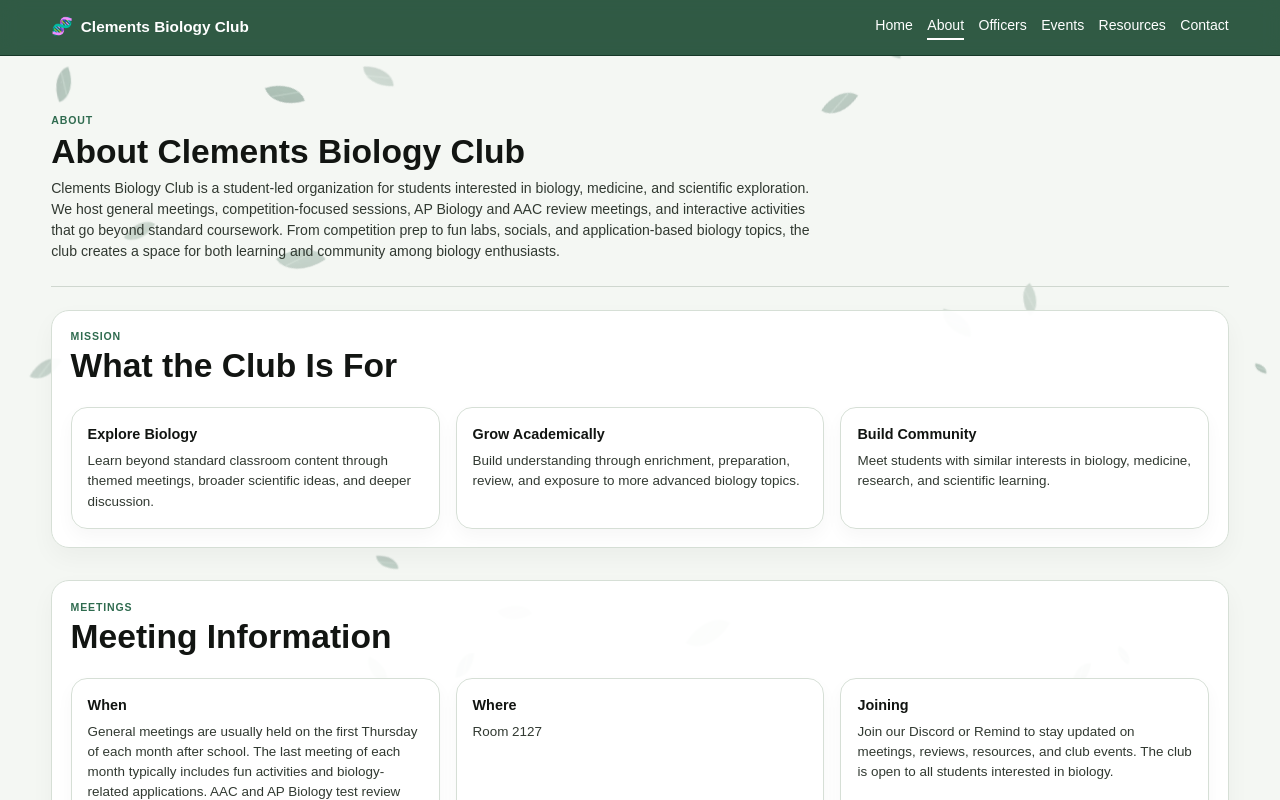
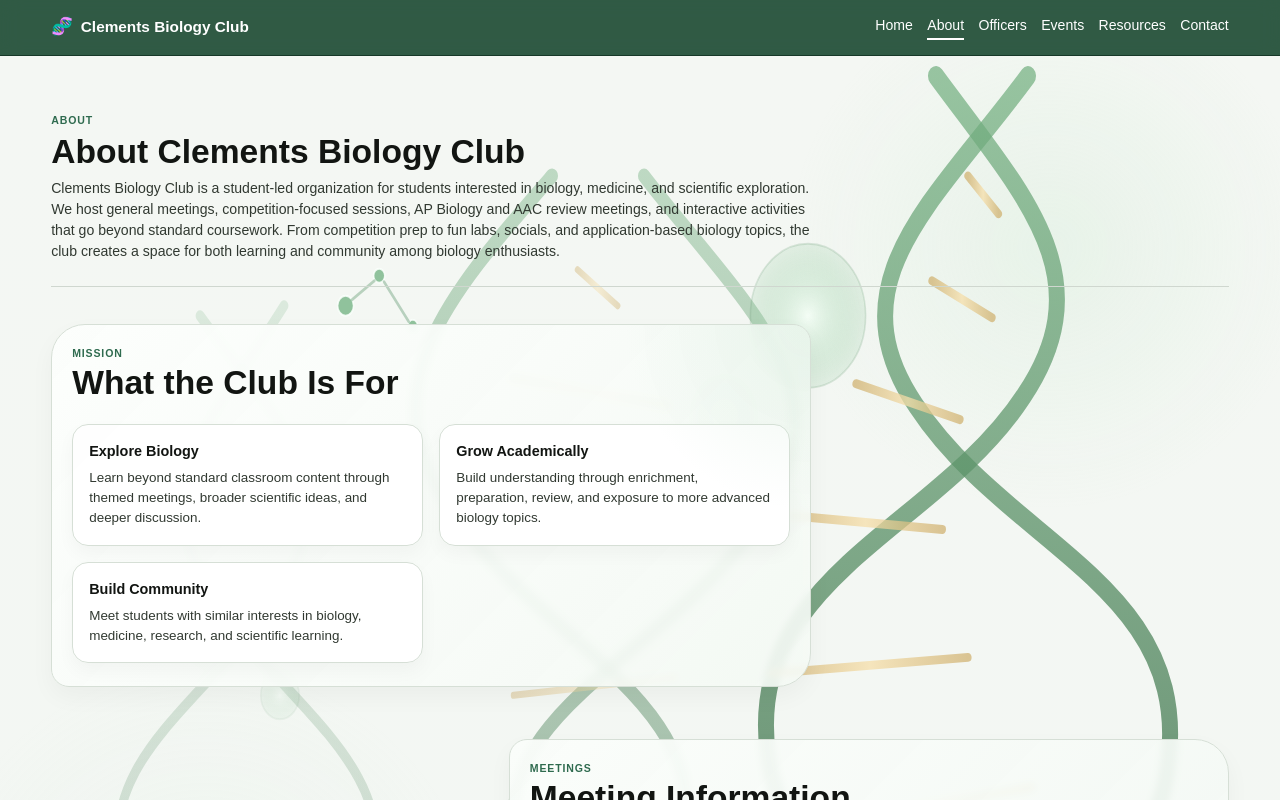
Before and after one commit to ezraweng21/clementsbiologyclub-website, a React (Vite) app: page /about in a window 1280 px wide. Shown: the top 800 px of the page. Built offline with nearby package versions, Linux system fonts and the light colour scheme.

Commit message:
Added about design components with curving dna strends

```diff
--- /dev/null
+++ b/src/components/AboutVisual.jsx
@@ -0,0 +1,104 @@
+function AboutVisual() {
+  return (
+    <div className="about-page-visual" aria-hidden="true">
+      <svg
+        className="about-dna-svg"
+        viewBox="0 0 1600 1200"
+        preserveAspectRatio="none"
+      >
+        <defs>
+          <linearGradient id="dnaGreen" x1="0%" y1="0%" x2="0%" y2="100%">
+            <stop offset="0%" stopColor="rgba(116, 176, 129, 0.82)" />
+            <stop offset="100%" stopColor="rgba(49, 95, 62, 0.92)" />
+          </linearGradient>
+          <linearGradient id="dnaGold" x1="0%" y1="0%" x2="100%" y2="0%">
+            <stop offset="0%" stopColor="rgba(205, 171, 100, 0.82)" />
+            <stop offset="50%" stopColor="rgba(246, 223, 171, 0.92)" />
+            <stop offset="100%" stopColor="rgba(205, 171, 100, 0.82)" />
+          </linearGradient>
+          <radialGradient id="cellGlow" cx="50%" cy="50%" r="50%">
+            <stop offset="0%" stopColor="rgba(244, 255, 246, 0.9)" />
+            <stop offset="100%" stopColor="rgba(130, 193, 144, 0.2)" />
+          </radialGradient>
+        </defs>
+
+        <path
+          className="dna-strand strand-a"
+          d="M1170 20 C1280 140, 1380 220, 1280 340 C1170 475, 930 520, 960 700 C985 860, 1260 930, 1200 1160"
+        />
+        <path
+          className="dna-strand strand-b"
+          d="M1285 20 C1170 145, 1040 225, 1145 350 C1260 490, 1490 530, 1460 710 C1435 875, 1165 945, 1230 1160"
+        />
+
+        <path
+          className="dna-strand strand-c"
+          d="M690 120 C560 240, 460 330, 560 450 C675 590, 890 640, 855 790 C825 930, 570 1000, 640 1180"
+        />
+        <path
+          className="dna-strand strand-d"
+          d="M805 120 C930 250, 1060 330, 955 458 C840 602, 610 648, 645 794 C675 936, 920 1008, 860 1180"
+        />
+
+        <path
+          className="dna-strand strand-faint"
+          d="M250 260 C340 360, 430 420, 360 520 C275 645, 120 690, 150 820 C175 925, 360 1000, 320 1170"
+        />
+        <path
+          className="dna-strand strand-faint-alt"
+          d="M355 250 C270 360, 185 420, 255 525 C340 648, 500 698, 468 830 C442 940, 255 1008, 298 1175"
+        />
+
+        <path className="dna-rung-line" d="M1210 120 L1248 158" />
+        <path className="dna-rung-line" d="M1165 225 L1240 262" />
+        <path className="dna-rung-line" d="M1070 328 L1200 364" />
+        <path className="dna-rung-line" d="M986 460 L1178 474" />
+        <path className="dna-rung-line" d="M964 618 L1210 602" />
+        <path className="dna-rung-line" d="M1026 770 L1290 732" />
+        <path className="dna-rung-line" d="M1126 896 L1310 850" />
+        <path className="dna-rung-line" d="M1190 1028 L1260 980" />
+
+        <path className="dna-rung-line dna-rung-line-soft" d="M722 214 L772 250" />
+        <path className="dna-rung-line dna-rung-line-soft" d="M640 322 L834 350" />
+        <path className="dna-rung-line dna-rung-line-soft" d="M590 474 L870 482" />
+        <path className="dna-rung-line dna-rung-line-soft" d="M642 640 L844 622" />
+        <path className="dna-rung-line dna-rung-line-soft" d="M710 816 L784 780" />
+        <path className="dna-rung-line dna-rung-line-soft" d="M686 982 L760 942" />
+
+        <circle className="bio-cell big-cell" cx="1010" cy="260" r="72" />
+        <circle className="bio-cell mid-cell" cx="905" cy="360" r="38" />
+        <circle className="bio-cell small-cell" cx="980" cy="455" r="22" />
+
+        <circle className="bio-cell faint-cell" cx="265" cy="565" r="48" />
+        <circle className="bio-cell faint-cell-small" cx="350" cy="640" r="24" />
+
+        <path
+          className="contour-flow"
+          d="M-80 900 C180 820, 420 850, 690 930 C900 992, 1170 1000, 1680 900"
+        />
+        <path
+          className="contour-flow contour-flow-soft"
+          d="M-120 980 C160 910, 420 932, 672 1000 C928 1070, 1210 1062, 1700 986"
+        />
+
+        <g className="molecule-group">
+          <circle className="molecule-node" cx="432" cy="250" r="10" />
+          <circle className="molecule-node" cx="474" cy="220" r="7" />
+          <circle className="molecule-node" cx="516" cy="270" r="6" />
+          <path className="molecule-link" d="M440 244 L468 225" />
+          <path className="molecule-link" d="M480 226 L511 266" />
+        </g>
+
+        <g className="molecule-group molecule-group-soft">
+          <circle className="molecule-node" cx="1115" cy="860" r="8" />
+          <circle className="molecule-node" cx="1160" cy="832" r="6" />
+          <circle className="molecule-node" cx="1192" cy="874" r="5" />
+          <path className="molecule-link" d="M1121 855 L1154 836" />
+          <path className="molecule-link" d="M1164 836 L1188 870" />
+        </g>
+      </svg>
+    </div>
+  );
+}
+
+export default AboutVisual;
--- a/src/pages/About.jsx
+++ b/src/pages/About.jsx
@@ -1,10 +1,10 @@
 import siteContent from "../data/siteContent";
-import DecorativeLeaves from "../components/DecorativeLeaves";
+import AboutVisual from "../components/AboutVisual";
 
 function About() {
   return (
-    <section className="section page-section">
-      <DecorativeLeaves variant="aboutPage" />
+    <section className="section page-section about-page-shell">
+      <AboutVisual />
       <div className="container">
         <div className="page-header">
           <p className="page-eyebrow">About</p>
@@ -12,8 +12,8 @@ function About() {
           <p className="section-text">{siteContent.club.description}</p>
         </div>
 
-        <div className="events-layout">
-          <section className="section-panel">
+        <div className="events-layout about-sections-layout">
+          <section className="section-panel about-panel about-panel-mission">
             <div className="section-header-row">
               <div className="section-header-block">
                 <p className="section-kicker">Mission</p>
@@ -48,7 +48,7 @@ function About() {
             </div>
           </section>
 
-          <section className="section-panel">
+          <section className="section-panel about-panel about-panel-meetings">
             <div className="section-header-row">
               <div className="section-header-block">
                 <p className="section-kicker">Meetings</p>
--- a/src/pages/Contact.jsx
+++ b/src/pages/Contact.jsx
@@ -1,5 +1,4 @@
 import siteContent from "../data/siteContent";
-import DecorativeLeaves from "../components/DecorativeLeaves";
 
 function Contact() {
   const featuredResources = [
@@ -10,7 +9,6 @@ function Contact() {
 
   return (
     <section className="section page-section">
-      <DecorativeLeaves variant="contactPage" />
       <div className="container">
         <div className="page-header">
           <p className="page-eyebrow">Contact</p>
--- a/src/pages/Events.jsx
+++ b/src/pages/Events.jsx
@@ -1,10 +1,8 @@
 import siteContent from "../data/siteContent";
-import DecorativeLeaves from "../components/DecorativeLeaves";
 
 function Events() {
   return (
     <section className="section page-section">
-      <DecorativeLeaves variant="eventsPage" />
       <div className="container">
         <div className="page-header">
           <p className="page-eyebrow">Events</p>
--- a/src/pages/Officers.jsx
+++ b/src/pages/Officers.jsx
@@ -1,10 +1,8 @@
 import siteContent from "../data/siteContent";
-import DecorativeLeaves from "../components/DecorativeLeaves";
 
 function Officers() {
   return (
     <section className="section page-section">
-      <DecorativeLeaves variant="officersPage" />
       <div className="container">
         <div className="page-header officer-page-header">
           <p className="page-eyebrow">Leadership</p>
--- a/src/pages/Resources.jsx
+++ b/src/pages/Resources.jsx
@@ -1,5 +1,4 @@
 import siteContent from "../data/siteContent";
-import DecorativeLeaves from "../components/DecorativeLeaves";
 
 function Resources() {
   const featuredResources = [
@@ -10,7 +9,6 @@ function Resources() {
 
   return (
     <section className="section page-section">
-      <DecorativeLeaves variant="resourcesPage" />
       <div className="container">
         <div className="page-header">
           <p className="page-eyebrow">Resources</p>
--- a/src/styles/globals.css
+++ b/src/styles/globals.css
@@ -804,6 +804,166 @@ img {
   color: #313931;
 }
 
+/* ABOUT VISUAL */
+
+.about-page-shell {
+  background:
+    radial-gradient(circle at 82% 16%, rgba(193, 229, 200, 0.24), transparent 18%),
+    radial-gradient(circle at 16% 74%, rgba(205, 230, 211, 0.16), transparent 20%),
+    linear-gradient(180deg, #f4f7f3, #f3f7f3);
+}
+
+.about-page-visual {
+  position: absolute;
+  inset: 0;
+  pointer-events: none;
+  z-index: 0;
+}
+
+.about-page-shell .container {
+  position: relative;
+  z-index: 1;
+}
+
+.about-dna-svg {
+  width: 100%;
+  height: 100%;
+}
+
+.dna-strand {
+  fill: none;
+  stroke: url(#dnaGreen);
+  stroke-linecap: round;
+  opacity: 0.88;
+}
+
+.strand-a,
+.strand-b {
+  stroke-width: 20;
+}
+
+.strand-c,
+.strand-d {
+  stroke-width: 15;
+  opacity: 0.52;
+}
+
+.strand-faint,
+.strand-faint-alt {
+  stroke-width: 11;
+  opacity: 0.24;
+}
+
+.dna-rung-line {
+  fill: none;
+  stroke: url(#dnaGold);
+  stroke-width: 9;
+  stroke-linecap: round;
+  opacity: 0.82;
+}
+
+.dna-rung-line-soft {
+  opacity: 0.46;
+  stroke-width: 7;
+}
+
+.bio-cell {
+  fill: url(#cellGlow);
+  stroke: rgba(92, 146, 106, 0.24);
+  stroke-width: 2;
+}
+
+.big-cell {
+  opacity: 0.84;
+}
+
+.mid-cell {
+  opacity: 0.68;
+}
+
+.small-cell {
+  opacity: 0.62;
+}
+
+.faint-cell,
+.faint-cell-small {
+  opacity: 0.34;
+}
+
+.contour-flow {
+  fill: none;
+  stroke: rgba(85, 149, 109, 0.34);
+  stroke-width: 14;
+  stroke-linecap: round;
+}
+
+.contour-flow-soft {
+  stroke: rgba(85, 149, 109, 0.2);
+  stroke-width: 18;
+}
+
+.molecule-node {
+  fill: rgba(122, 182, 137, 0.82);
+  stroke: rgba(250, 255, 251, 0.86);
+  stroke-width: 2;
+}
+
+.molecule-link {
+  fill: none;
+  stroke: rgba(86, 146, 103, 0.38);
+  stroke-width: 3;
+  stroke-linecap: round;
+}
+
+.molecule-group-soft {
+  opacity: 0.7;
+}
+
+.about-sections-layout {
+  gap: 2.25rem;
+  padding-top: 0.9rem;
+}
+
+.about-panel {
+  position: relative;
+  overflow: hidden;
+  backdrop-filter: blur(3px);
+}
+
+.about-panel::before {
+  content: "";
+  position: absolute;
+  inset: 0;
+  pointer-events: none;
+}
+
+.about-panel-mission {
+  width: min(760px, 100%);
+  padding: 1.3rem 1.25rem 1.4rem;
+  border-radius: 34px 18px 34px 18px;
+  background:
+    linear-gradient(135deg, rgba(252, 254, 252, 0.96), rgba(244, 249, 244, 0.92));
+}
+
+.about-panel-mission::before {
+  background:
+    radial-gradient(circle at top right, rgba(200, 229, 208, 0.32), transparent 22%);
+}
+
+.about-panel-meetings {
+  width: min(720px, 100%);
+  margin-left: auto;
+  padding: 1.35rem 1.25rem 1.45rem;
+  border-radius: 18px 34px 18px 34px;
+  background:
+    linear-gradient(135deg, rgba(250, 253, 250, 0.96), rgba(241, 247, 242, 0.92));
+}
+
+.about-panel-meetings::before {
+  background:
+    radial-gradient(circle at bottom left, rgba(207, 234, 214, 0.28), transparent 24%);
+}
+
 /* RESOURCES PAGE */
 
 .resource-section {
@@ -957,6 +1117,14 @@ img {
   .resource-grid {
     grid-template-columns: repeat(2, minmax(0, 1fr));
   }
+
+  .about-sections-layout {
+    gap: 1.8rem;
+  }
+
+  .about-dna-svg {
+    opacity: 0.92;
+  }
 }
 
 @media (max-width: 860px) {
@@ -1058,10 +1226,28 @@ img {
     gap: 0.9rem;
   }
 
+  .about-sections-layout {
+    gap: 1.4rem;
+    padding-top: 0.55rem;
+  }
+
+  .about-panel-mission,
+  .about-panel-meetings {
+    width: 100%;
+    margin-left: 0;
+    border-radius: 22px;
+    padding: 1.15rem 1rem 1.2rem;
+  }
+
   .decorative-leaf {
     width: calc(var(--leaf-size) * 0.86);
     height: calc(var(--leaf-size) * 1.2);
   }
+
+  .about-dna-svg {
+    opacity: 0.72;
+  }
+
 }
 
 @media (max-width: 430px) {
```
